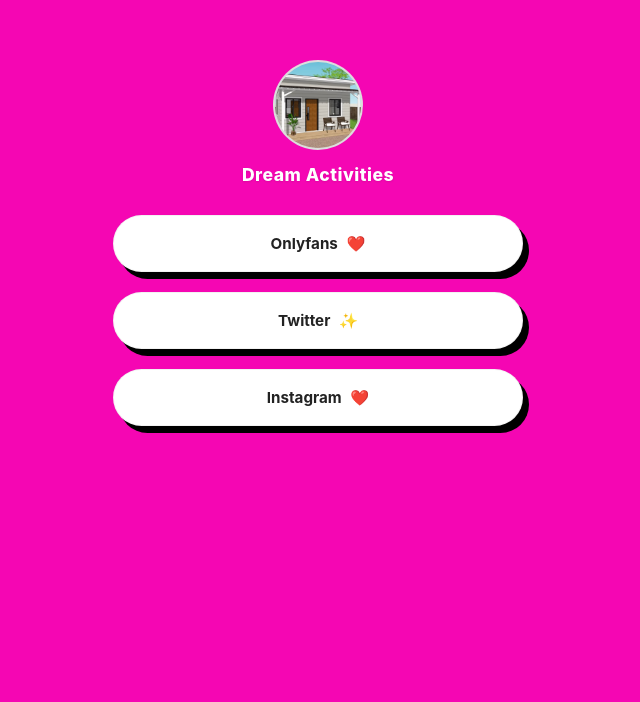
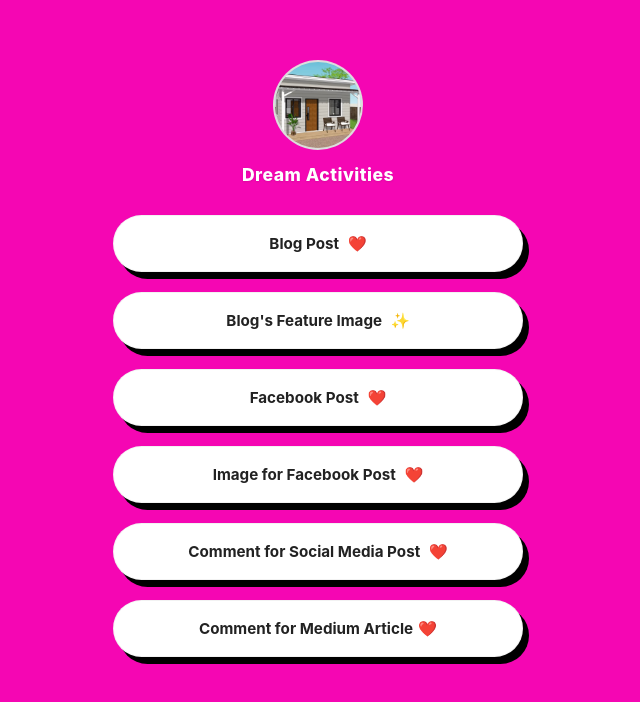
Before and after one commit to spmohq/dream, a plain HTML site: page index.html in a window 1280 px wide. Shown: the whole page, without its empty margins (322-962 px from the left). Drawn offline with Linux system fonts and the light colour scheme.

Commit message:
Update index.html

```diff
--- a/index.html
+++ b/index.html
@@ -110,15 +110,27 @@
     <!-- Link Buttons -->
     <div class="links-container">
         <a href="https://onlyfans.com" class="link-btn" target="_blank">
-            Onlyfans <span class="emoji">❤️</span>
+            Blog Post <span class="emoji">❤️</span>
         </a>
 
         <a href="https://twitter.com" class="link-btn" target="_blank">
-            Twitter <span class="emoji">✨</span>
+            Blog's Feature Image <span class="emoji">✨</span>
         </a>
 
         <a href="https://instagram.com" class="link-btn" target="_blank">
-            Instagram <span class="emoji">❤️</span>
+            Facebook Post <span class="emoji">❤️</span>
+        </a>
+
+        <a href="https://instagram.com" class="link-btn" target="_blank">
+            Image for Facebook Post <span class="emoji">❤️</span>
+        </a>
+
+        <a href="https://instagram.com" class="link-btn" target="_blank">
+            Comment for Social Media Post <span class="emoji">❤️</span>
+        </a>
+
+        <a href="https://instagram.com" class="link-btn" target="_blank">
+            Comment for Medium Article<span class="emoji">❤️</span>
         </a>
     </div>
 
```
